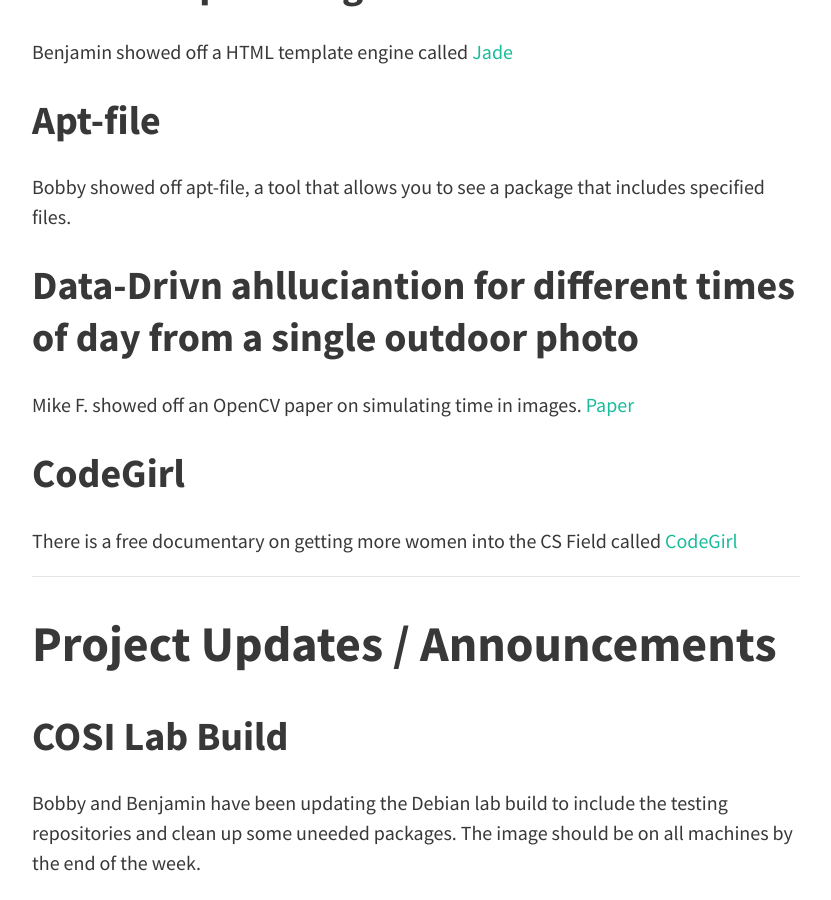
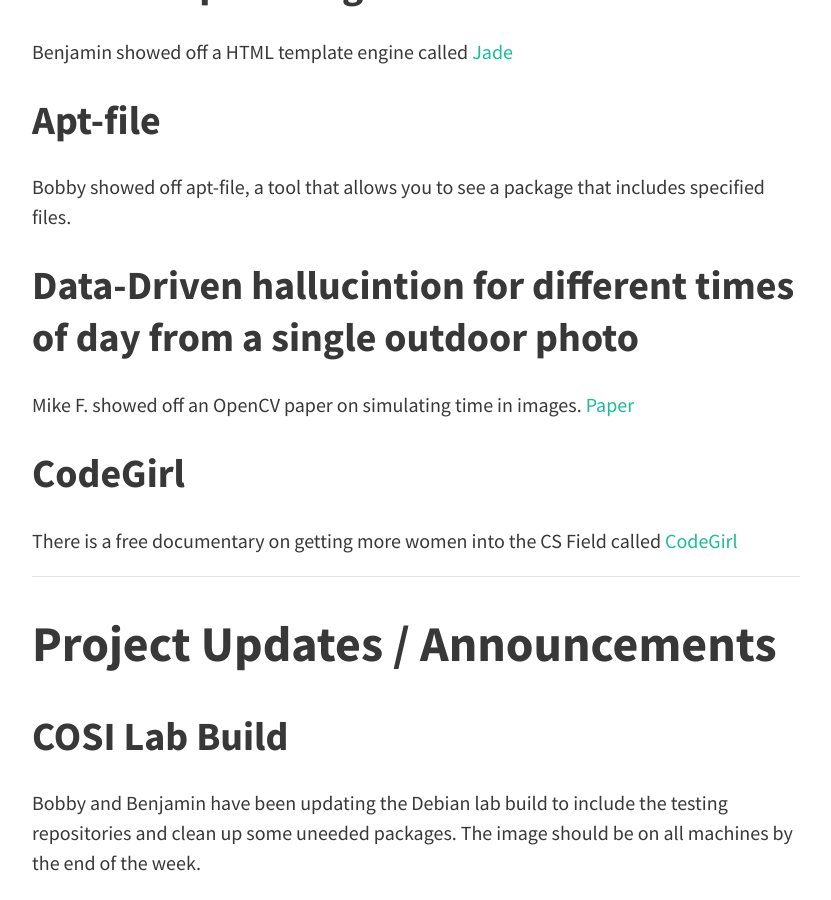
Before and after one commit to COSI-Lab/meeting-minutes, a Jekyll site: the page built from _posts/2015-11-04-Meeting-Minutes.md, in a window 1280 px wide and 900 px high, scrolled down 1247 px. Shown: the whole window, without its empty margins (224-1055 px from the left). Built offline with Jekyll 4.4.1, drawn with Linux system fonts in a browser that asks for light colours; nearby versions of some CDN libraries.

Commit message:
Fixed typo

```diff
--- a/_posts/2015-11-04-Meeting-Minutes.md
+++ b/_posts/2015-11-04-Meeting-Minutes.md
@@ -33,7 +33,7 @@
 Bobby showed off apt-file, a tool that allows you to see a package that includes
 specified files.
 
-## Data-Drivn ahlluciantion for different times of day from a single outdoor photo
+## Data-Driven hallucintion for different times of day from a single outdoor photo
 Mike F. showed off an OpenCV paper on simulating time in images. [Paper](http://people.csail.mit.edu/yichangshih/time_lapse/)
 
 ## CodeGirl
```
